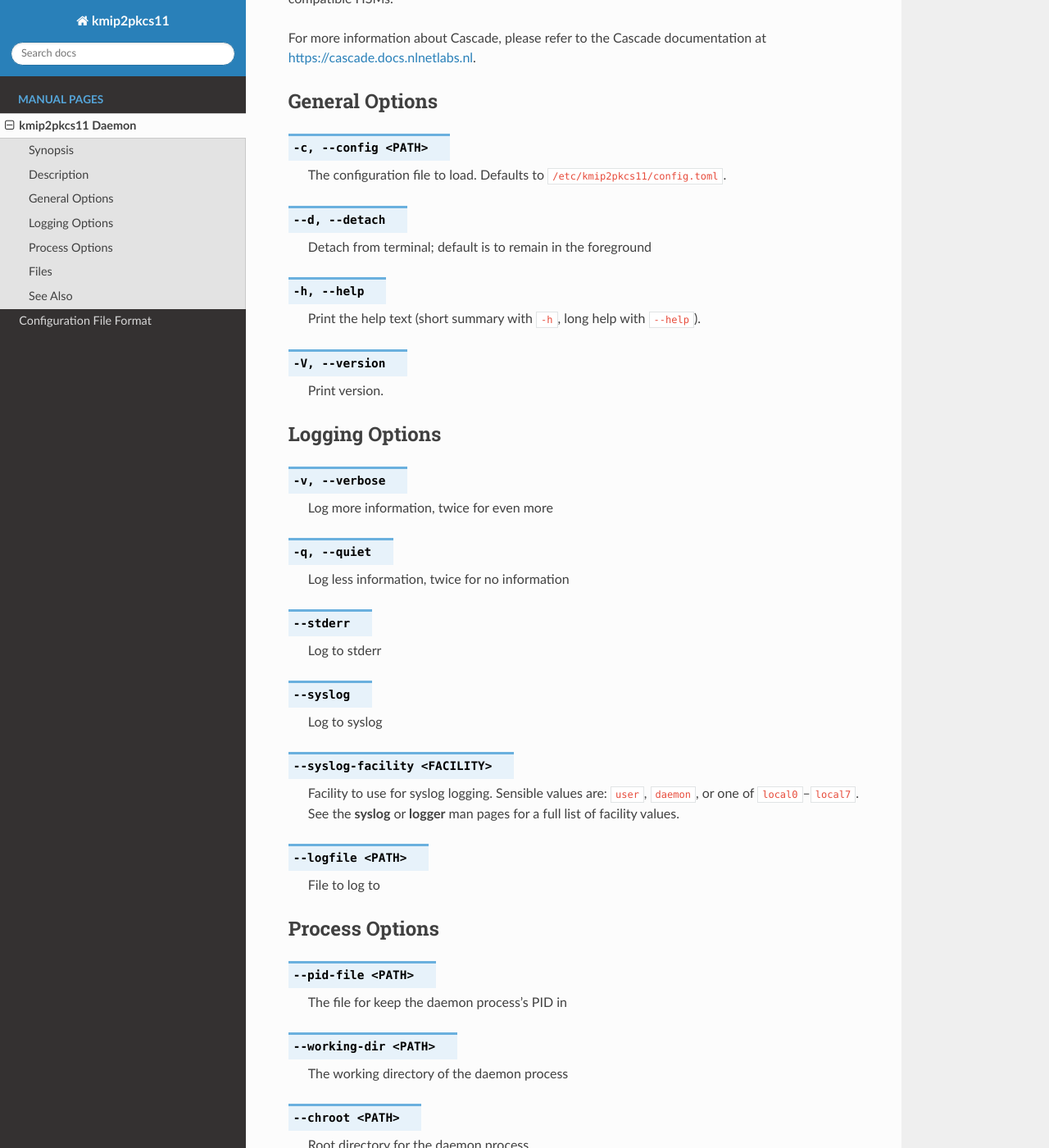
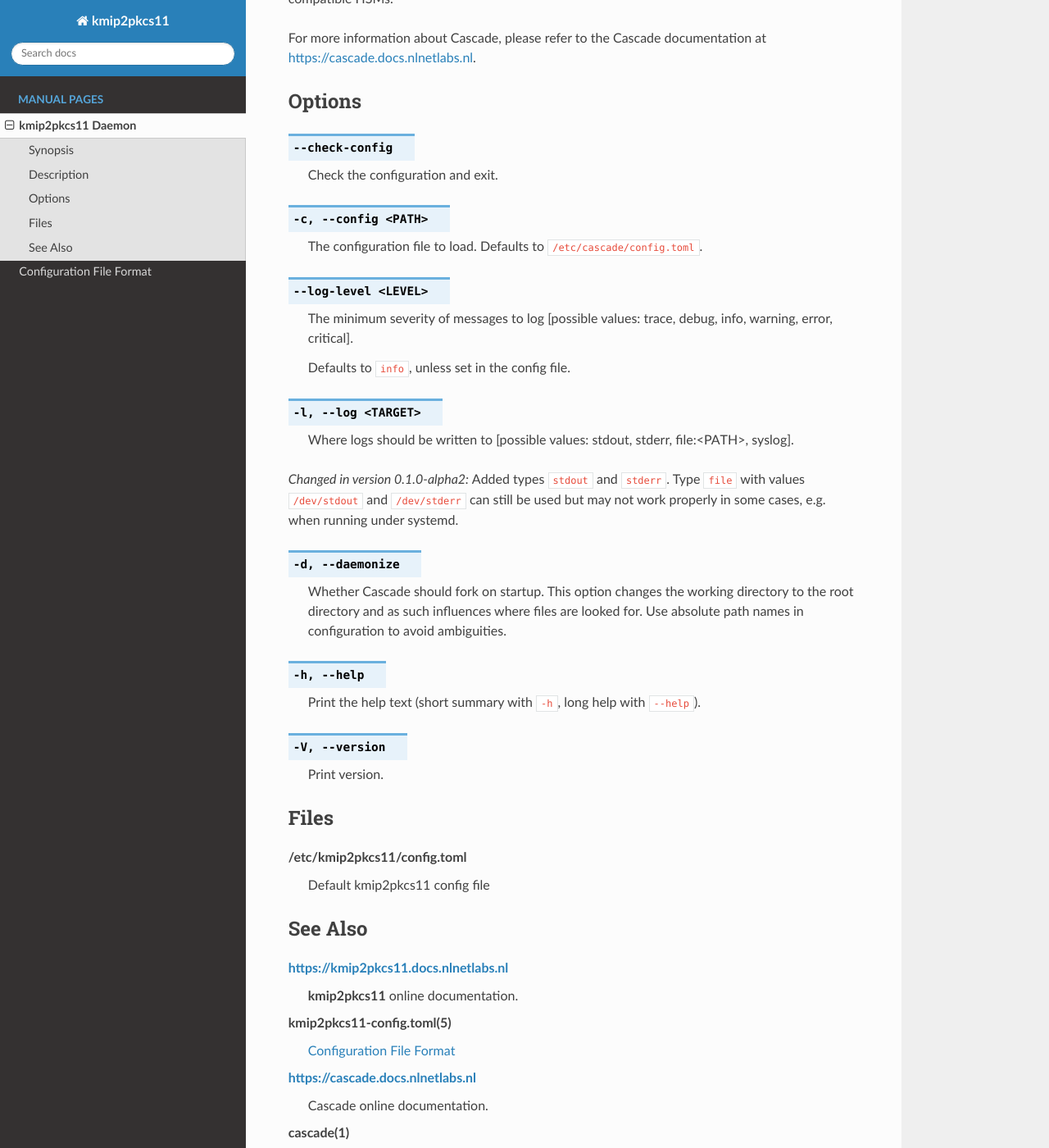
Before and after one commit to NLnetLabs/kmip2pkcs11, a Sphinx documentation site: the page built from doc/manual/source/man/kmip2pkcs11.rst, in a window 1280 px wide and 1400 px high, scrolled down 358 px. Shown: the whole window at 82% size. Built offline with Sphinx 7.4.7 and the Read the Docs theme 3.1.0, drawn with Linux system fonts in a browser that asks for light colours; some of the changed text lies outside the part shown.

Commit message:
Align man page content with that of Cascade.

```diff
--- a/doc/manual/source/man/kmip2pkcs11.rst
+++ b/doc/manual/source/man/kmip2pkcs11.rst
@@ -22,78 +22,51 @@
 For more information about Cascade, please refer to the Cascade documentation
 at https://cascade.docs.nlnetlabs.nl.
 
-General Options
----------------
+Options
+-------
+
+.. option:: --check-config
+
+          Check the configuration and exit.
 
 .. option:: -c, --config <PATH>
 
-    The configuration file to load. Defaults to
-    ``/etc/kmip2pkcs11/config.toml``.
+          The configuration file to load. Defaults to
+          ``/etc/cascade/config.toml``.
 
-.. option:: --d, --detach
+.. option:: --log-level <LEVEL>
 
-    Detach from terminal; default is to remain in the foreground
+          The minimum severity of messages to log [possible values: trace,
+          debug, info, warning, error, critical].
+
+          Defaults to ``info``, unless set in the config file.
+
+.. option:: -l, --log <TARGET>
+
+          Where logs should be written to [possible values: stdout, stderr,
+          file:<PATH>, syslog].
+
+.. versionchanged:: 0.1.0-alpha2
+   Added types ``stdout`` and ``stderr``. Type ``file`` with values ``/dev/stdout``
+   and ``/dev/stderr`` can still be used but may not work properly in some
+   cases, e.g. when running under systemd.
+
+.. option:: -d, --daemonize
+
+          Whether Cascade should fork on startup. This option changes the
+          working directory to the root directory and as such influences
+          where files are looked for. Use absolute path names in configuration
+          to avoid ambiguities.
 
 .. option:: -h, --help
 
-    Print the help text (short summary with ``-h``, long help with ``--help``).
+          Print the help text (short summary with ``-h``, long help with
+          ``--help``).
 
 .. option:: -V, --version
 
-    Print version.
+          Print version.
 
-Logging Options
----------------
-
-.. option:: -v, --verbose
-
-    Log more information, twice for even more
-
-.. option:: -q, --quiet
-
-    Log less information, twice for no information
-
-.. option:: --stderr
-
-    Log to stderr
-
-.. option:: --syslog
-
-    Log to syslog
-
-.. option:: --syslog-facility <FACILITY>
-
-    Facility to use for syslog logging. Sensible values are: ``user``,
-    ``daemon``, or one of ``local0``--``local7``. See the :program:`syslog` or
-    :program:`logger` man pages for a full list of facility values.
-
-
-.. option:: --logfile <PATH>
-
-    File to log to
-
-Process Options
----------------
-
-.. option:: --pid-file <PATH>
-
-    The file for keep the daemon process's PID in
-
-.. option:: --working-dir <PATH>
-
-    The working directory of the daemon process
-
-.. option:: --chroot <PATH>
-
-    Root directory for the daemon process
-
-.. option:: --user <UID>
-
-    User for the daemon process
-
-.. option:: --group <GID>
-
-    Group for the daemon process
 
 Files
 -----
@@ -101,20 +74,21 @@
 /etc/kmip2pkcs11/config.toml
     Default kmip2pkcs11 config file
 
+
 See Also
 --------
 
 https://kmip2pkcs11.docs.nlnetlabs.nl
-    kmip2pkcs11 online documentation
+    **kmip2pkcs11** online documentation.
 
 **kmip2pkcs11-config.toml**\ (5)
     :doc:`kmip2pkcs11-config.toml`
 
 https://cascade.docs.nlnetlabs.nl
-    Cascade online documentation
+    Cascade online documentation.
 
 **cascade**\ (1)
-    Cascade CLI
+    Cascade CLI.
 
 **cascaded**\ (1)
-    Cascade Daemon
+    Cascade Daemon.
```
